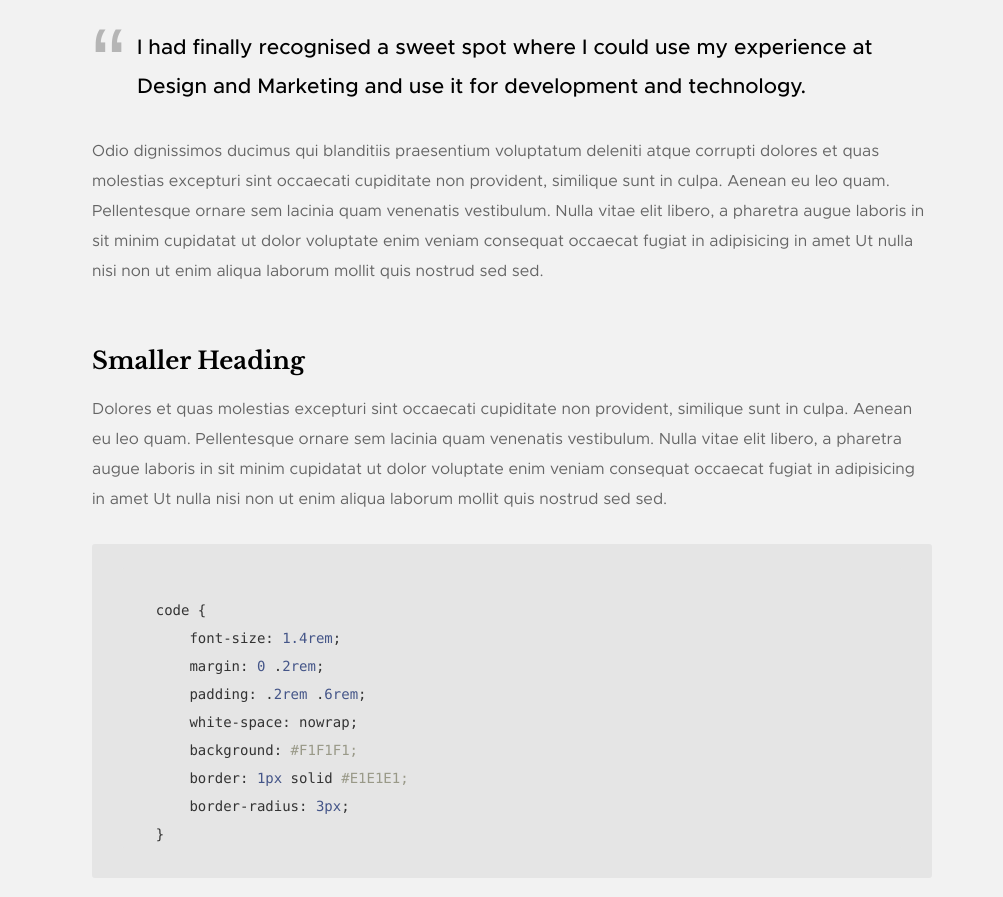
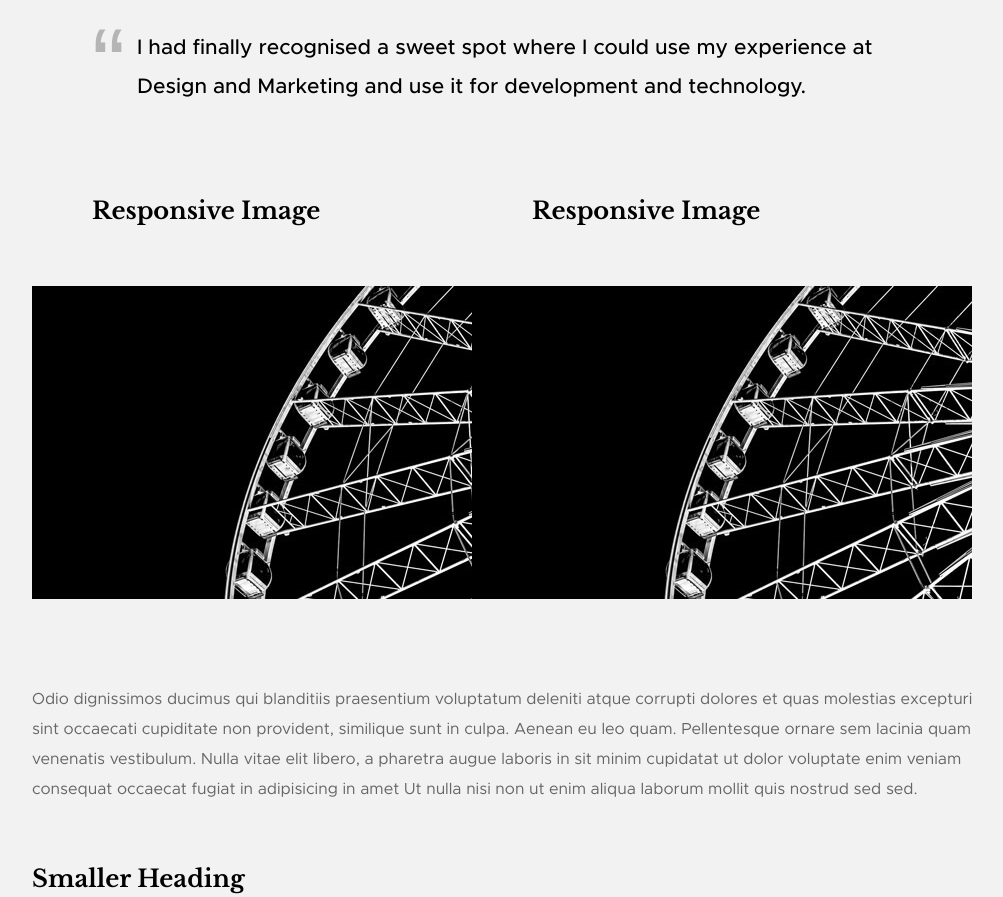
Before and after one commit to anshbruno1/portfolio-website, a plain HTML site: page hackmit.html in a window 1280 px wide. Shown: the part 2280-3177 px from the top of the page, without its empty margins (128-1131 px from the left). Drawn offline with Linux system fonts and the light colour scheme.

Commit message:
added insta

```diff
--- a/hackmit.html
+++ b/hackmit.html
@@ -263,6 +263,37 @@ design. I was soon becoming good at behaving like a bridge between a technical c
 
 
                 <blockquote><p>I had finally recognised a sweet spot where I could use my experience at Design and Marketing and use it for development and technology.</p></blockquote>
+
+
+
+
+                <div class="row half-bottom">
+
+            <div class="col-six tab-full">
+
+                <h3 class="add-bottom">Responsive Image</h3>
+
+                <p><img src="images/wheel-500.jpg" srcset="images/wheel-1000.jpg 10w,
+                    images/wheel-500.jpg 500w" sizes="(max-width: 500px) 50vw, 500px" alt=""></p>
+
+                </div>
+
+            <div class="col-six tab-full">
+
+
+                <h3 class="add-bottom">Responsive Image</h3>
+
+                <p><img src="images/wheel-500.jpg" srcset="images/wheel-1000.jpg 10w,
+                    images/wheel-500.jpg 500w" sizes="(max-width: 500px) 50vw, 500px" alt=""></p>
+
+                </div>
+
+
+
+            </div>
+
+        </div>
+
 
                 <p>Odio dignissimos ducimus qui blanditiis praesentium voluptatum deleniti atque corrupti dolores et quas molestias excepturi sint occaecati cupiditate non provident, similique sunt in culpa. Aenean eu leo quam. Pellentesque ornare sem lacinia quam venenatis vestibulum. Nulla vitae elit libero, a pharetra augue laboris in sit minim cupidatat ut dolor voluptate enim veniam consequat occaecat fugiat in adipisicing in amet Ut nulla nisi non ut enim aliqua laborum mollit quis nostrud sed sed.</p>
 
```
